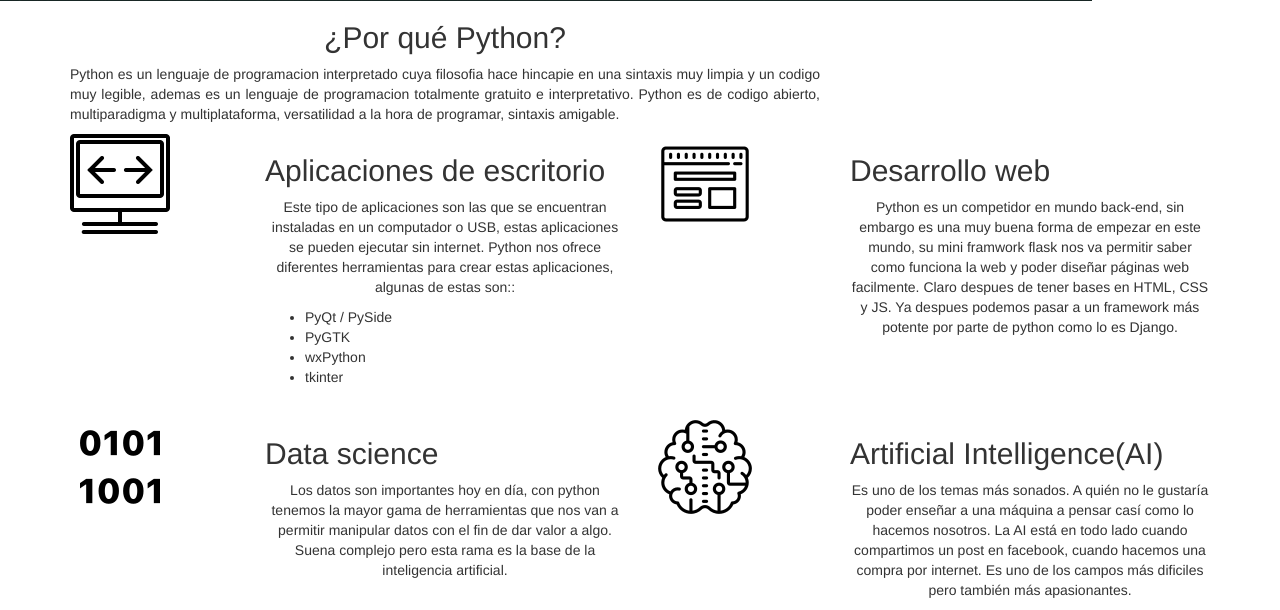
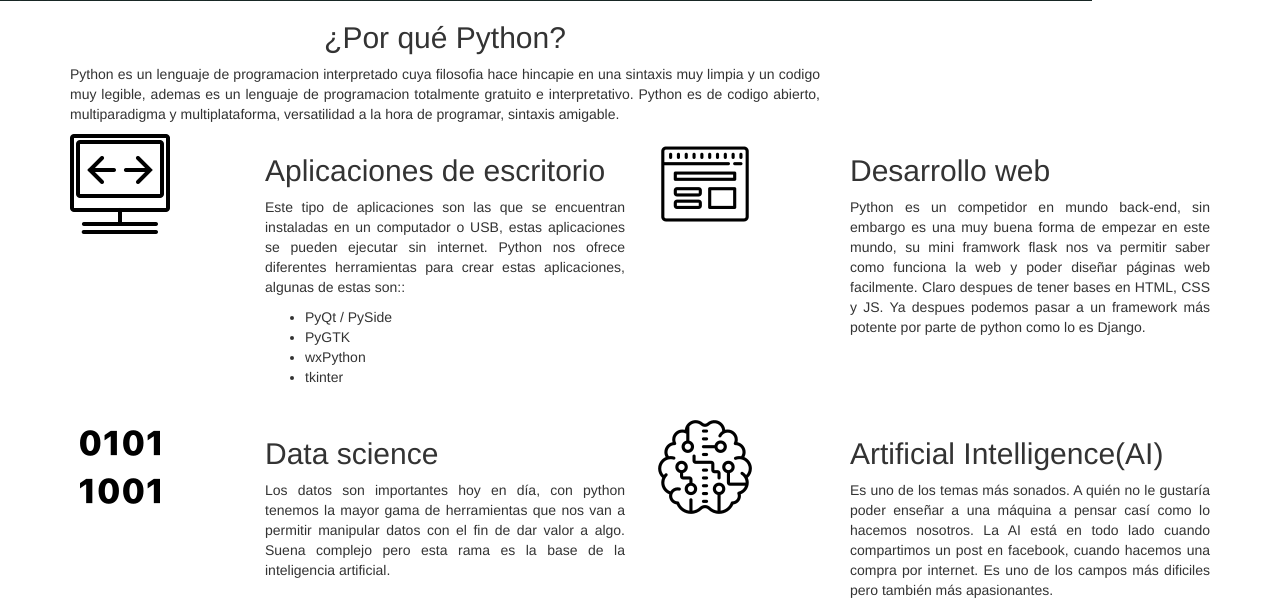
Before and after one commit to sarmijavier/PythonProjectJSJPython, a Flask app: page / in a window 1280 px wide. Shown: the part 2289-2899 px from the top of the page. Run offline with Flask 2, Linux system fonts and the light colour scheme; some libraries are stand-ins or nearby versions.

Commit message:
justify-text

```diff
--- a/templates/home.html
+++ b/templates/home.html
@@ -64,9 +64,9 @@
         <div class="col-lg-2">
             <img src="{{ url_for('static', filename='img/iconpc.png')}}" class="d-block w-50 ml-auto" alt="...">
         </div>
-        <div class="col-lg-4">
+        <div class="text-justify col-lg-4">
             <h2 class="text-justify mt-5">Aplicaciones de escritorio</h2>
-            <p class="text-center ">
+            <p class="text-justify ">
                 Este tipo de aplicaciones son las que se encuentran instaladas en un computador o USB, estas aplicaciones se
                 pueden ejecutar sin internet. Python nos ofrece diferentes herramientas para crear estas aplicaciones, algunas de estas son:: <br>
             </p>
@@ -81,7 +81,7 @@
         <div class="col-lg-2">
             <img src="{{ url_for('static', filename='img/iconwd.png')}}" class="d-block w-50 ml-auto" alt="...">
         </div>
-        <div class="text-center col-lg-4">
+        <div class="text-justify col-lg-4">
             <h2 class="text-justify mt-5">Desarrollo web</h2>
             <p>
                 Python es un competidor en mundo back-end, sin embargo es una muy buena forma de empezar en este mundo, su mini framwork flask
@@ -94,7 +94,7 @@
         <div class="col-lg-2">
             <img src="{{ url_for('static', filename='img/iconds.png')}}" class="d-block w-50 ml-auto" alt="...">
         </div>
-        <div class="text-center col-lg-4">
+        <div class="text-justify col-lg-4">
             <h2 class="text-justify mt-5">Data science</h2>
             <p>
                 Los datos son importantes hoy en día, con python tenemos la mayor gama de herramientas que nos van a permitir manipular datos con
@@ -105,7 +105,7 @@
         <div class="col-lg-2">
             <img src="{{ url_for('static', filename='img/iconai.png')}}" class="d-block w-50 ml-auto" alt="...">
         </div>
-        <div class="text-center col-lg-4">
+        <div class="text-justify col-lg-4">
             <h2 class="text-justify mt-5">Artificial Intelligence(AI)</h2>
             <p>
                 Es uno de los temas más sonados. A quién no le gustaría poder enseñar a una máquina a pensar casí como lo
```
